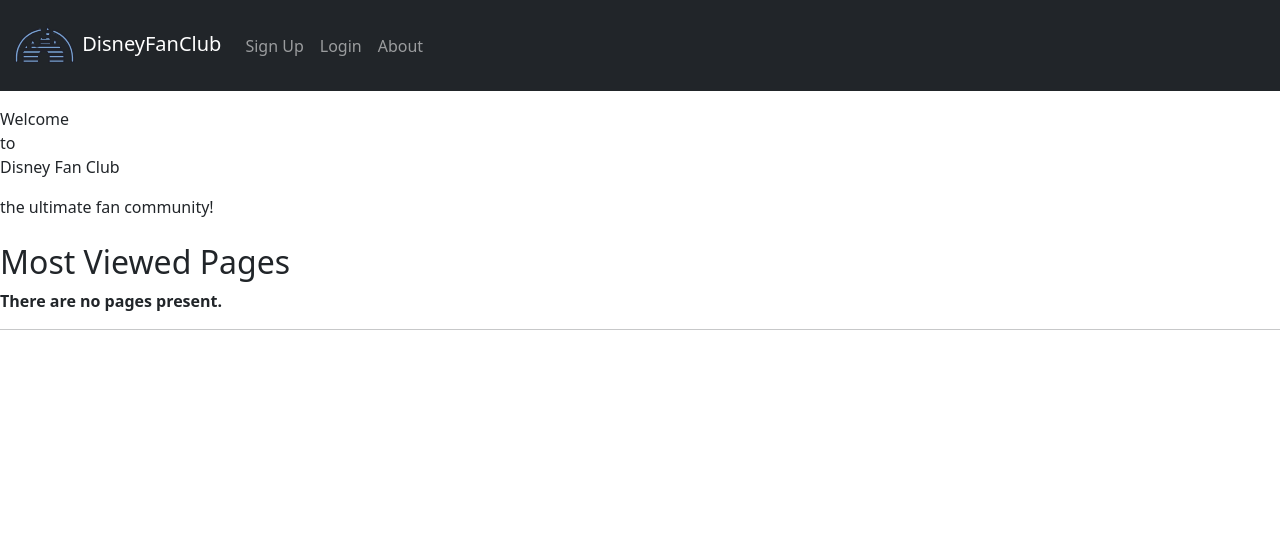
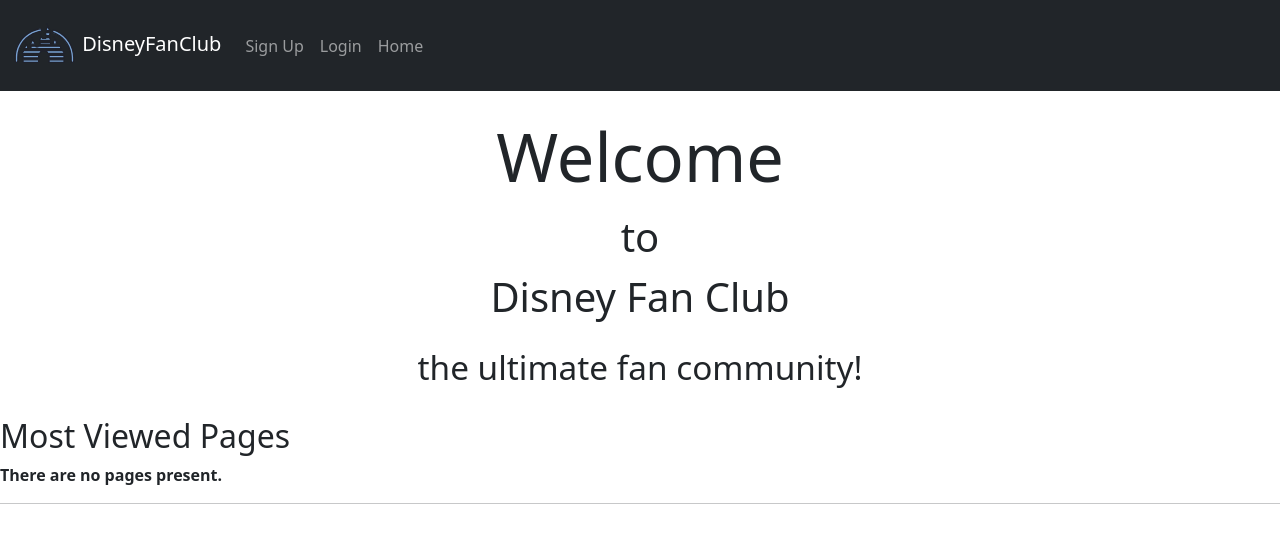
Before and after one commit to JoshuaYong103/ITech-team-project, a Django app: page / in a window 1280 px wide. Shown: the top 543 px of the page. Run offline with Django 3.2, Linux system fonts and the light colour scheme; data that the repository does not hold is empty.

Commit message:
removal of about.html link from header

```diff
--- a/tango_with_django_project/static/rango_style.css
+++ b/tango_with_django_project/static/rango_style.css
@@ -58,6 +58,23 @@
 /* profile.html */
 
 .profile_images {
-    width:300;
-    height:300;
+    width:300px;
+    height:300px;
 }
+
+/* index.html */
+
+.major {
+    font-size: 50pt;
+    text-align: center;
+}
+
+.medium {
+    font-size: 30pt;
+    text-align: center;
+}
+
+.minor {
+    font-size: 25pt;
+    text-align: center;
+}
--- a/tango_with_django_project/templates/rango/header.html
+++ b/tango_with_django_project/templates/rango/header.html
@@ -18,7 +18,6 @@
         <ul class="navbar-nav ml-auto mb-2 mb-lg-0">
 
           {% if user.is_authenticated %}
-          <li class="nav-item"><a class="nav-link" href="{% url 'rango:index' %}">Home</a></li>
           <li class="nav-item"><a class="nav-link" href="{% url 'rango:show_movies' %}">Movies</a></li>
           <li class="nav-item"><a class="nav-link" href="{% url 'auth_logout' %}?next={% url 'rango:index' %}">Logout</a></li>
           <!-- <li class="nav-item"><a class="nav-link" href="{% url 'rango:add_category' %}">Add a New Category</a></li> -->
@@ -28,7 +27,8 @@
           <li class="nav-item"><a class="nav-link" href="{% url 'registration_register' %}">Sign Up</a></li>
           <li class="nav-item"><a class="nav-link" href="{% url 'auth_login' %}">Login</a></li>
       {% endif %}
-          <li class="nav-item" ><a class="nav-link" href="{% url 'rango:about' %}">About</a></li>
+      <li class="nav-item"><a class="nav-link" href="{% url 'rango:index' %}">Home</a></li>
+          <!--<li class="nav-item" ><a class="nav-link" href="{% url 'rango:about' %}">About</a></li>-->
 
       </ul>
         </ul>
--- a/tango_with_django_project/templates/rango/profile.html
+++ b/tango_with_django_project/templates/rango/profile.html
@@ -14,14 +14,14 @@
 
 <div class="container">
     <div class="row">
+        {% if user_profile.picture %}
         <div class="profile_images">
-        {% if user_profile.picture %}
-        <img src="{{ MEDIA_URL }}{{ user_profile.picture }}" alt="{{ selected_user.username }}'s profile image" />
+        <img src="{{ MEDIA_URL }}{{ user_profile.picture }}" width="300" height="300" alt="{{ selected_user.username }}'s profile image" />
         {% else %}
         <img src="{{ MEDIA_URL }}cat.jpg" alt="Placeholder image" />
+        </div>
         {% endif %}
         <br />
-        </div>
         <div>
             {% if user_profile.location %}
             Current Location: {{ user_profile.location }}
```
Also changed, not shown: tango_with_django_project/static/images/disney_castle.jpg (renamed from tango_with_django_project/media/disney_castle.jpg), tango_with_django_project/static/images/disney_castle_general.jpg (renamed from tango_with_django_project/media/disney_castle_general.jpg), 2 other files.
